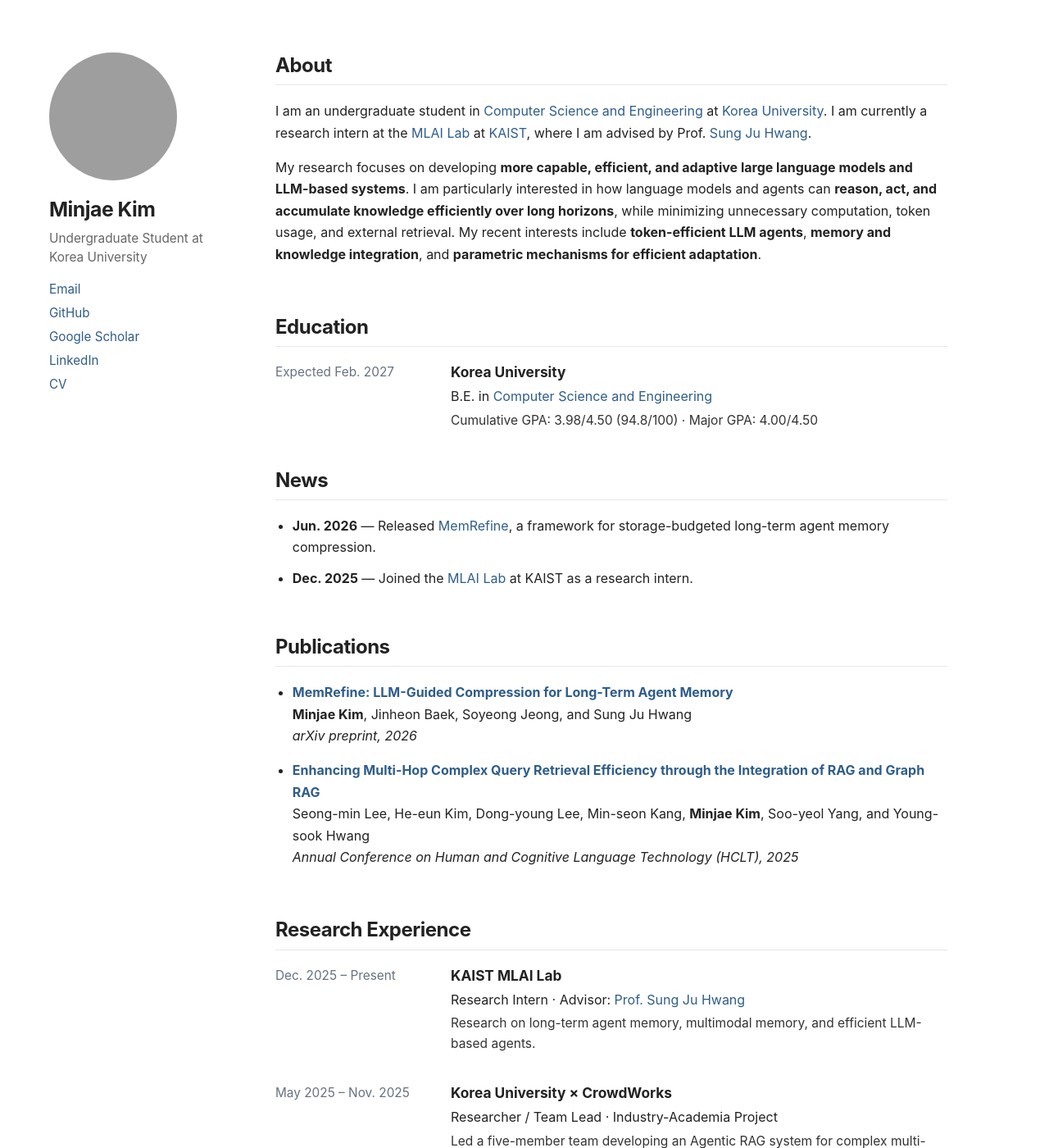
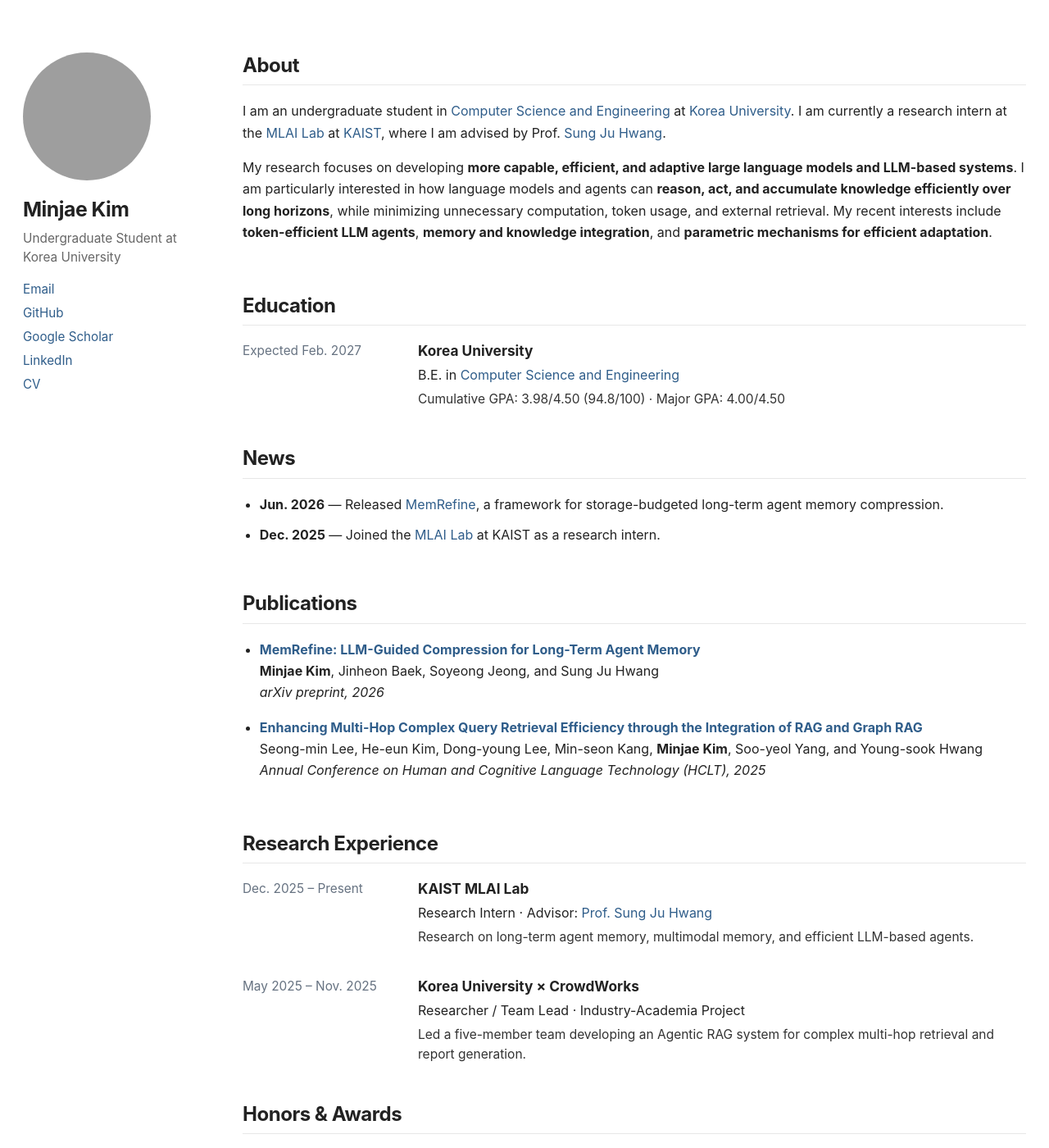
Before and after one commit to kmj200392/kmj200392.github.io, a Jekyll site: the page built from _pages/about.md, in a window 1280 px wide and 1400 px high. Shown: the whole window at 82% size. Built offline with Jekyll 4.4.1, drawn with Linux system fonts in a browser that asks for light colours; grey boxes are pictures that could not be loaded.

Commit message:
Align desktop layout closer to viewport edges

```diff
--- a/assets/css/main.css
+++ b/assets/css/main.css
@@ -3,7 +3,7 @@
   --muted: #666;
   --link: #2f5d8a;
   --rule: #e7e7e7;
-  --max-width: 1160px;
+  --max-width: 1440px;
   --sidebar-width: 220px;
 }
 
@@ -36,12 +36,12 @@ a:focus {
 }
 
 .site-shell {
-  width: min(calc(100% - 48px), var(--max-width));
+  width: min(calc(100% - 56px), var(--max-width));
   margin: 0 auto;
   padding: 64px 0 80px;
   display: grid;
   grid-template-columns: var(--sidebar-width) minmax(0, 1fr);
-  gap: 56px;
+  gap: 48px;
   align-items: start;
 }
 
@@ -88,7 +88,7 @@ a:focus {
 
 .page-content {
   min-width: 0;
-  max-width: 820px;
+  max-width: none;
 }
 
 .page-content h1 {
```
